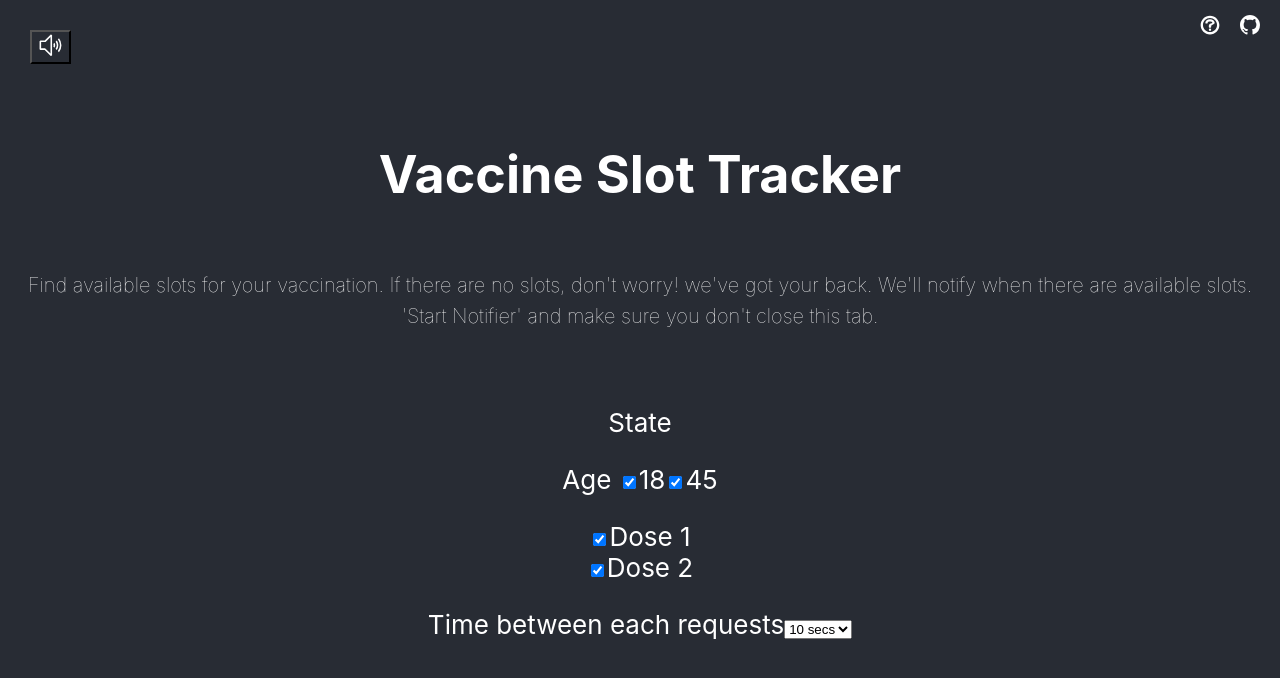
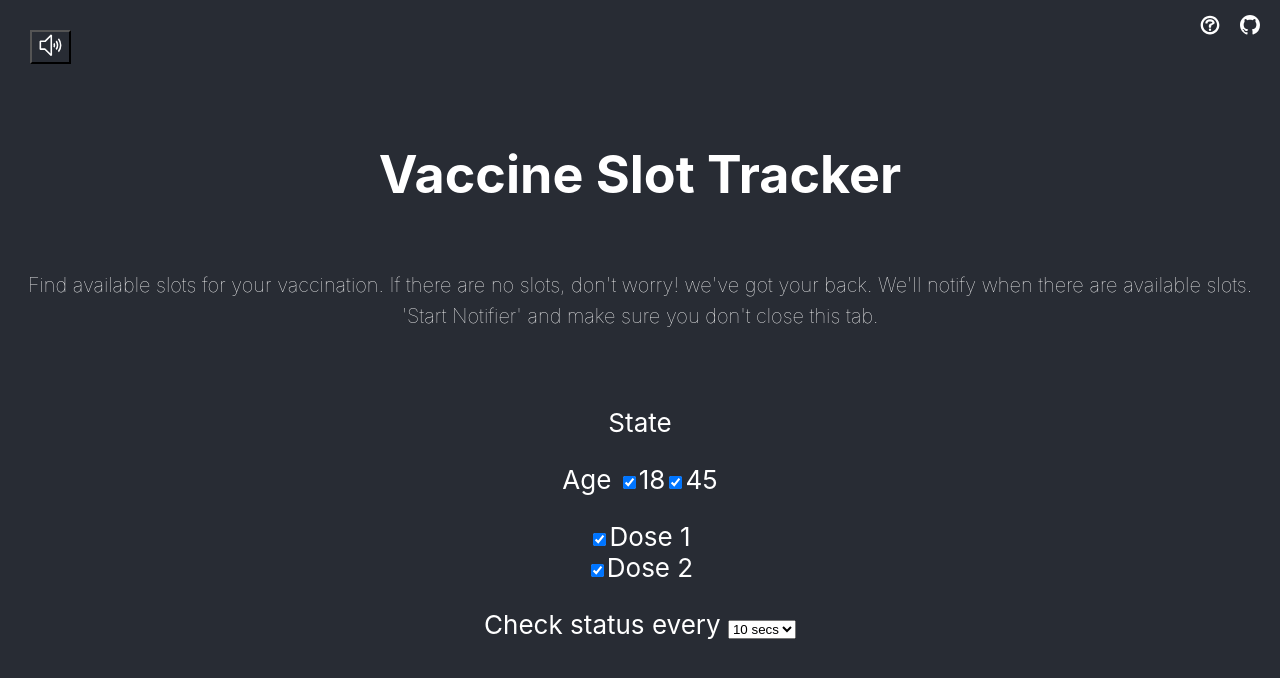
Before and after one commit to SupriyaRaghunath/vaccine-tracker, a React (Create React App) app: page / in a window 1280 px wide. Shown: the top 678 px of the page. Built offline with nearby package versions, Linux system fonts and the light colour scheme; no server answers.

Commit message:
minor change

```diff
--- a/src/SelectInterval.js
+++ b/src/SelectInterval.js
@@ -3,7 +3,6 @@ import React from "react";
 function SelectInterval(props) {
   let { onIntervalSelect, interval } = props;
   let intervals = [
-    { label: "2 secs", value: 2 },
     { label: "5 secs", value: 5 },
     { label: "10 secs", value: 10 },
     { label: "20 secs", value: 20 },
@@ -19,7 +18,7 @@ function SelectInterval(props) {
 
   return (
     <p>
-      <label>Time between each requests</label>
+      <label>Check status every </label>
       {
         <select value={interval} onChange={onIntervalSelect}>
           {intervals.map((interval) => renderInterval(interval))}
```
